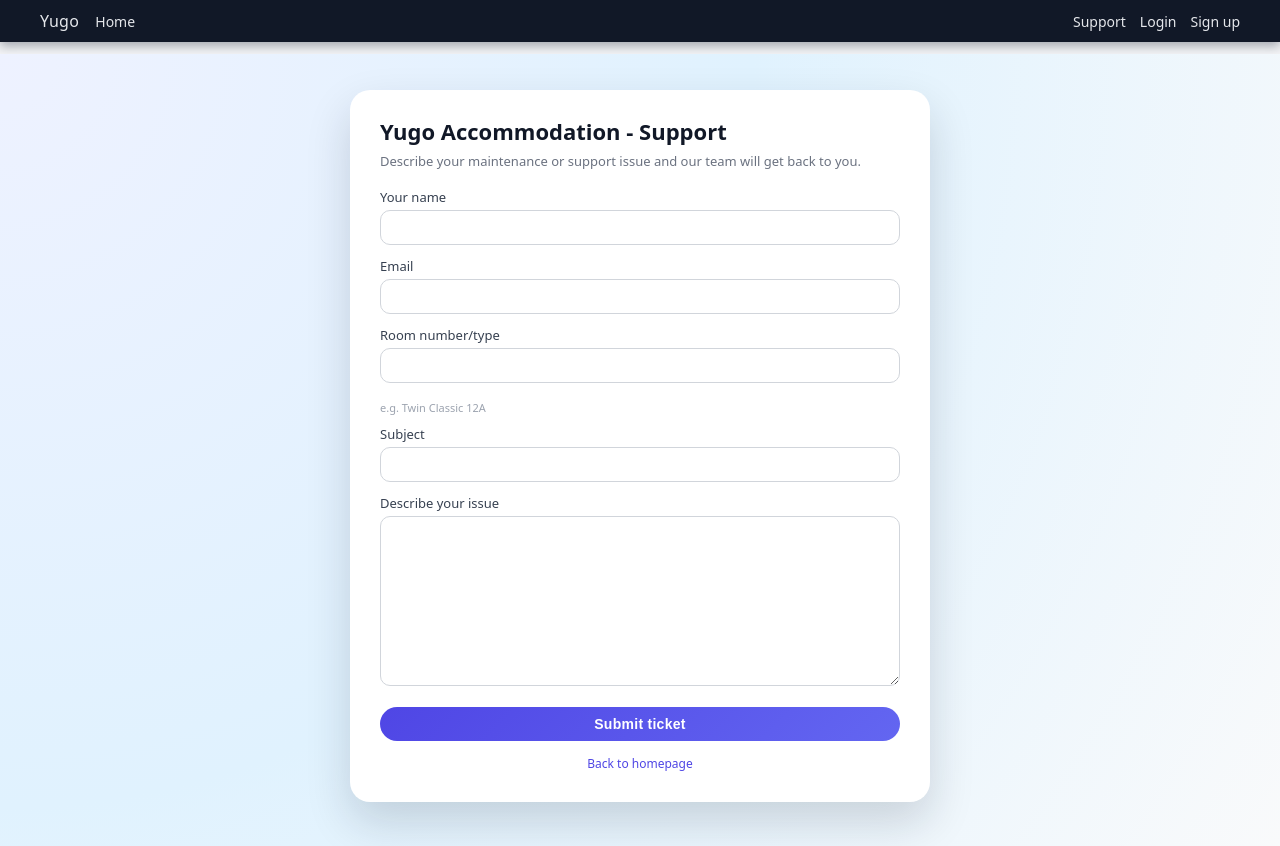
After one commit to vishalsrs990-max/Yugo-accommodation-Project, a Django app: page /support/ in a window 1280 px wide. The commit adds this page. Run offline with Django 4.2, Linux system fonts and the light colour scheme.

Commit message:
Initial commit: Yugo accommodation project

```diff
--- a/accommodation/forms.py
+++ b/accommodation/forms.py
@@ -4,9 +4,29 @@
 
 class RoomImageForm(forms.ModelForm):
     """
-    Simple form used by the custom media admin to upload / change a room image.
-    Saving this form updates Room.image, which uses your S3 storage backend.
+    Simple form used by the media manager to upload/update
+    a single image for a room.
     """
     class Meta:
         model = Room
-        fields = ["image"]
+        fields = ["image"]  # this matches Room.image field
+
+
+class SupportTicketForm(forms.Form):
+    """
+    Form for students to raise maintenance/support tickets.
+    This data will be sent as a JSON message into the SQS queue.
+    """
+    name = forms.CharField(max_length=100, label="Your name")
+    email = forms.EmailField(label="Email")
+    room = forms.CharField(
+        max_length=50,
+        required=False,
+        label="Room number/type",
+        help_text="e.g. Twin Classic 12A",
+    )
+    subject = forms.CharField(max_length=150, label="Subject")
+    message = forms.CharField(
+        widget=forms.Textarea,
+        label="Describe your issue",
+    )
--- a/accommodation/templates/accommodation/base.html
+++ b/accommodation/templates/accommodation/base.html
@@ -83,12 +83,19 @@
                 {% if user.is_staff %}
                     <a href="{% url 'manager_room_list' %}" class="nav-link">Media manager</a>
                 {% endif %}
+
+                <!-- NEW: support link visible to logged-in users -->
+                <a href="{% url 'support_ticket' %}" class="nav-link">Support</a>
+
                 <a href="{% url 'my_bookings' %}" class="nav-link">My bookings</a>
                 <div class="nav-username">
                     Hi, <span>{{ user.username }}</span>
                 </div>
                 <a href="{% url 'logout' %}" class="nav-link">Logout</a>
             {% else %}
+                <!-- NEW: support link visible to guests too -->
+                <a href="{% url 'support_ticket' %}" class="nav-link">Support</a>
+
                 <a href="{% url 'login' %}" class="nav-link">Login</a>
                 <a href="{% url 'signup' %}" class="nav-link">Sign up</a>
             {% endif %}
--- /dev/null
+++ b/accommodation/templates/accommodation/support_ticket_form.html
@@ -0,0 +1,152 @@
+{% extends 'accommodation/base.html' %}
+
+{% block content %}
+<style>
+    .support-wrapper {
+        min-height: calc(100vh - 80px);  /* leave space for header */
+        display: flex;
+        align-items: center;
+        justify-content: center;
+        padding: 32px 16px 40px 16px;
+        background: radial-gradient(circle at top left, #eef2ff, #e0f2fe, #f9fafb);
+        font-family: system-ui, -apple-system, BlinkMacSystemFont, "Segoe UI", sans-serif;
+    }
+
+    .support-card {
+        background: #ffffff;
+        border-radius: 20px;
+        box-shadow: 0 20px 45px rgba(15, 23, 42, 0.16);
+        padding: 26px 30px 30px 30px;
+        max-width: 520px;
+        width: 100%;
+    }
+
+    .support-title {
+        font-size: 22px;
+        font-weight: 700;
+        margin-bottom: 6px;
+        color: #111827;
+    }
+
+    .support-subtitle {
+        font-size: 13px;
+        color: #6b7280;
+        margin-bottom: 18px;
+    }
+
+    .support-form label {
+        display: block;
+        font-size: 13px;
+        font-weight: 500;
+        margin-bottom: 4px;
+        color: #374151;
+    }
+
+    .support-form input,
+    .support-form textarea {
+        width: 100%;
+        padding: 9px 11px;
+        border-radius: 10px;
+        border: 1px solid #d1d5db;
+        font-size: 13px;
+        margin-bottom: 12px;
+        outline: none;
+        box-sizing: border-box;
+    }
+
+    .support-form textarea {
+        min-height: 130px;
+        resize: vertical;
+    }
+
+    .support-form input:focus,
+    .support-form textarea:focus {
+        border-color: #4f46e5;
+        box-shadow: 0 0 0 1px rgba(79, 70, 229, 0.35);
+    }
+
+    .support-button {
+        margin-top: 4px;
+        width: 100%;
+        background: linear-gradient(135deg, #4f46e5, #6366f1);
+        color: #ffffff;
+        border: none;
+        border-radius: 999px;
+        padding: 9px 16px;
+        font-size: 14px;
+        font-weight: 600;
+        cursor: pointer;
+        letter-spacing: 0.02em;
+    }
+
+    .support-button:hover {
+        filter: brightness(1.05);
+    }
+
+    .support-footer {
+        margin-top: 14px;
+        font-size: 12px;
+        color: #6b7280;
+        text-align: center;
+    }
+
+    .support-footer a {
+        color: #4f46e5;
+        text-decoration: none;
+        font-weight: 500;
+    }
+
+    .support-footer a:hover {
+        text-decoration: underline;
+    }
+
+    .form-errors {
+        color: #b91c1c;
+        font-size: 12px;
+        margin-bottom: 10px;
+    }
+</style>
+
+<div class="support-wrapper">
+    <div class="support-card">
+        <div class="support-title">Yugo Accommodation - Support</div>
+        <div class="support-subtitle">
+            Describe your maintenance or support issue and our team will get back to you.
+        </div>
+
+        {% if form.errors %}
+            <div class="form-errors">
+                Please fix the errors below and try again.
+            </div>
+        {% endif %}
+
+        <form method="post" class="support-form">
+            {% csrf_token %}
+
+            <label for="{{ form.name.id_for_label }}">Your name</label>
+            {{ form.name }}
+
+            <label for="{{ form.email.id_for_label }}">Email</label>
+            {{ form.email }}
+
+            <label for="{{ form.room.id_for_label }}">Room number/type</label>
+            {{ form.room }}
+            <small style="font-size:11px;color:#9ca3af;">e.g. Twin Classic 12A</small>
+
+            <label for="{{ form.subject.id_for_label }}" style="margin-top:8px;">Subject</label>
+            {{ form.subject }}
+
+            <label for="{{ form.message.id_for_label }}">Describe your issue</label>
+            {{ form.message }}
+
+            <button type="submit" class="support-button">
+                Submit ticket
+            </button>
+        </form>
+
+        <div class="support-footer">
+            <a href="{% url 'home' %}">Back to homepage</a>
+        </div>
+    </div>
+</div>
+{% endblock %}
--- a/accommodation/views.py
+++ b/accommodation/views.py
@@ -1,5 +1,6 @@
 from decimal import Decimal
 from datetime import datetime
+import json
 
 from django.shortcuts import render, redirect, get_object_or_404
 from django.urls import reverse
@@ -9,7 +10,16 @@
 from django.contrib.auth.decorators import login_required, user_passes_test
 
 from .models import Room, Booking
-from .forms import RoomImageForm
+from .forms import RoomImageForm, SupportTicketForm
+
+# SQS demo classes from your zip
+from producer import Producer
+from consumer import Consumer
+
+
+# ---------------------------------------------------------------------
+# PUBLIC VIEWS (HOME + BOOKING + SIGNUP)
+# ---------------------------------------------------------------------
 
 
 def home(request):
@@ -79,6 +89,11 @@
         form = UserCreationForm()
 
     return render(request, "accommodation/signup.html", {"form": form})
+
+
+# ---------------------------------------------------------------------
+# BOOKING MANAGEMENT (USER CRUD)
+# ---------------------------------------------------------------------
 
 
 @login_required
@@ -188,11 +203,51 @@
     )
 
 
+# ---------------------------------------------------------------------
+# SQS SUPPORT TICKETS (STUDENT PRODUCER + MANAGER CONSUMER)
+# ---------------------------------------------------------------------
+
+
+@csrf_exempt  # avoid CSRF/origin issues on Cloud9 for now
+def support_ticket(request):
+    """
+    Student view: raise a maintenance/support ticket.
+    Uses the tutorial Producer class to send a JSON message to SQS queue
+    'yugo-support-queue'.
+    """
+    if request.method == "POST":
+        form = SupportTicketForm(request.POST)
+        if form.is_valid():
+            data = form.cleaned_data
+            data["created_at"] = datetime.utcnow().isoformat()
+
+            # Turn dict into JSON string and send to queue yugo-support-queue
+            message = json.dumps(data)
+            p = Producer()
+            p.send_message("yugo-support-queue", message)
+
+            return render(
+                request,
+                "accommodation/support_ticket_success.html",
+                {"ticket": data},
+            )
+    else:
+        form = SupportTicketForm()
+
+    return render(
+        request,
+        "accommodation/support_ticket_form.html",
+        {"form": form},
+    )
+
+
 # ------------- MEDIA ADMIN (custom, separate from Django admin) ------------- #
+
 
 def _is_media_admin(user):
     """
-    Only allow staff users (e.g. your 'manager' account) to manage images.
+    Only allow staff users (e.g. your 'manager' account) to manage images
+    and support tickets.
     Normal users cannot access these URLs.
     """
     return user.is_staff
@@ -246,3 +301,30 @@
         "accommodation/manager_room_image.html",
         {"room": room, "form": form},
     )
+
+
+@login_required
+@user_passes_test(_is_media_admin)
+@csrf_exempt
+def manager_next_ticket(request):
+
+    result_message = None
+
+    if request.method == "POST":
+        c = Consumer()
+        # This will:
+        # - get queue URL for 'yugo-support-queue'
+        # - receive one message
+        # - print it in the terminal
+        # - delete it from the queue
+        c.consume_message("yugo-support-queue")
+        result_message = (
+            "Next support ticket has been consumed and removed from the SQS queue. "
+            "Check the Cloud9 terminal logs for full ticket details (printed by Consumer)."
+        )
+
+    return render(
+        request,
+        "accommodation/manager_next_ticket.html",
+        {"result_message": result_message},
+    )
--- a/yugo_site/urls.py
+++ b/yugo_site/urls.py
@@ -1,9 +1,67 @@
-# yugo_site/urls.py
+from django.contrib import admin
+from django.urls import path
+from django.contrib.auth import views as auth_views
 
-from django.contrib import admin
-from django.urls import path, include
+from accommodation import views as acc_views
 
 urlpatterns = [
-    path('admin/', admin.site.urls),
-    path('', include('accommodation.urls')),   # app urls (home, login, signup, booking)
+    path("admin/", admin.site.urls),
+
+    # authentication
+    path(
+        "accounts/login/",
+        auth_views.LoginView.as_view(template_name="accommodation/login.html"),
+        name="login",
+    ),
+    path(
+        "accounts/logout/",
+        auth_views.LogoutView.as_view(next_page="home"),
+        name="logout",
+    ),
+
+    # public pages
+    path("", acc_views.home, name="home"),
+    path("signup/", acc_views.signup, name="signup"),
+    path("rooms/<int:room_id>/book/", acc_views.book_room, name="book_room"),
+    path(
+        "booking/<int:booking_id>/success/",
+        acc_views.booking_success,
+        name="booking_success",
+    ),
+
+    # booking management
+    path(
+        "booking/<int:booking_id>/edit/",
+        acc_views.edit_booking,
+        name="edit_booking",
+    ),
+    path(
+        "booking/<int:booking_id>/cancel/",
+        acc_views.cancel_booking,
+        name="cancel_booking",
+    ),
+    path("my-bookings/", acc_views.my_bookings, name="my_bookings"),
+    path(
+        "booking/<int:booking_id>/delete/",
+        acc_views.delete_booking,
+        name="delete_booking",
+    ),
+
+    # SQS: student support ticket
+    path("support/", acc_views.support_ticket, name="support_ticket"),
+
+    # manager / media admin
+    path("manager/rooms/", acc_views.manager_room_list, name="manager_room_list"),
+    path(
+        "manager/rooms/<int:room_id>/image/",
+        acc_views.manage_room_image,
+        name="manage_room_image",
+    ),
+
+    # manager: SQS next ticket
+    path(
+        "manager/support/next/",
+        acc_views.manager_next_ticket,
+        name="manager_next_ticket",
+    ),
 ]
```
Also changed, not shown: accommodation/templates/accommodation/manager_next_ticket.html (added, +21 -0 lines), accommodation/templates/accommodation/support_ticket_success.html (added, +24 -0 lines), accommodation/urls.py (+8 -0 lines), consumer.py (added, +58 -0 lines), producer.py (added, +32 -0 lines), queue_setup.py (added, +42 -0 lines).
